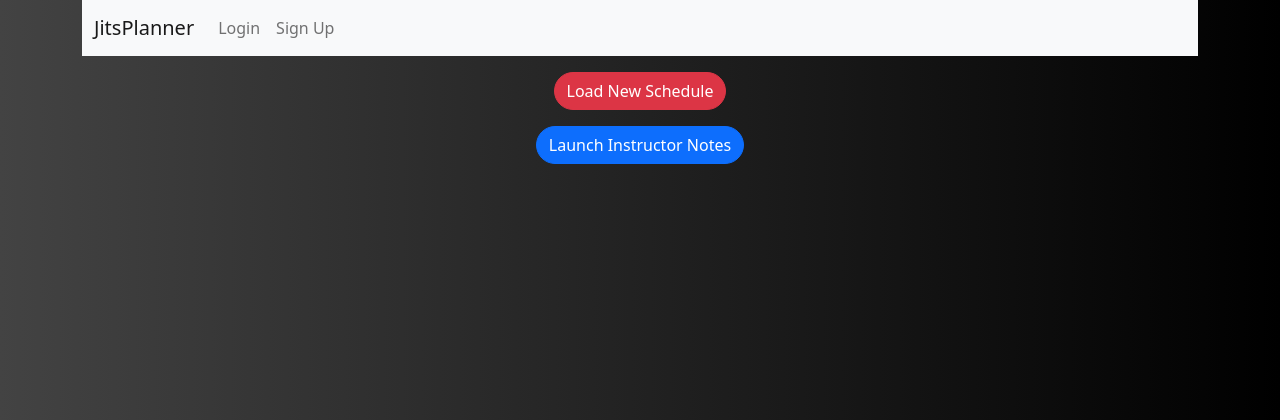
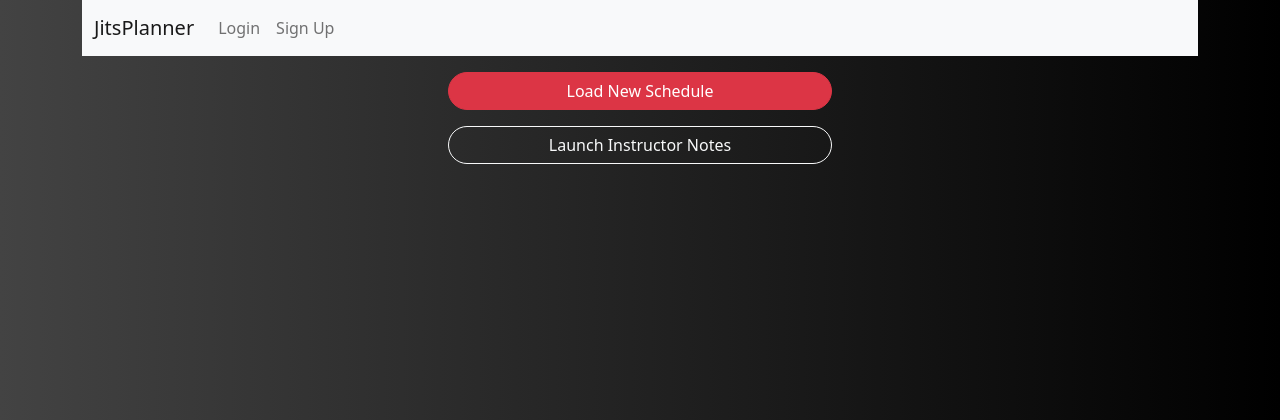
Before and after one commit to razorhollow/jits-lesson, a Django app: page /plan/ in a window 1280 px wide. Shown: the top 420 px of the page. Run offline with Django 4.2, Linux system fonts and the light colour scheme; tables that the repository leaves empty hold one stand-in row (values such as "Sample post").

Commit message:
style bottom buttons

```diff
--- a/main_app/static/css/base.css
+++ b/main_app/static/css/base.css
@@ -3,4 +3,5 @@
   background: #000000;  /* fallback for old browsers */
   background: -webkit-linear-gradient(to right, #434343, #000000);  /* Chrome 10-25, Safari 5.1-6 */
   background: linear-gradient(to right, #434343, #000000); /* W3C, IE 10+/ Edge, Firefox 16+, Chrome 26+, Opera 12+, Safari 7+ */
+  margin-bottom: 5vh;
 }
--- a/main_app/static/css/techniques/technique-index.css
+++ b/main_app/static/css/techniques/technique-index.css
@@ -3,6 +3,11 @@
   color: black;
 }
 
+.bottom-button {
+  min-width: 300px;
+  width: 30vw;
+}
+
 .card {
   min-height: 30vh;
 }
--- a/main_app/templates/main_app/technique_form.html
+++ b/main_app/templates/main_app/technique_form.html
@@ -18,7 +18,7 @@
   <table>
     {{ form.as_table }}
   </table>
-  <button type="submit" class="btn submit">Submit!</button>
+  <button type="submit" class="btn btn-outline-light mt-5 align-self-end">Submit!</button>
 </form>
 
 {% endblock %}
--- a/main_app/templates/techniques/index.html
+++ b/main_app/templates/techniques/index.html
@@ -11,7 +11,7 @@
 {% endblock %}
 
 {% block content %}
-<section class="d-flex justify-content-center w-90 flex-wrap">
+<section class="card-container d-flex justify-content-center w-90 flex-wrap">
   {% for technique in techniques %}
   <a href="{% url 'technique_detail' technique.id %}">
     <div class="card m-3" style="width: 18rem;">
--- a/main_app/templates/techniques/plan.html
+++ b/main_app/templates/techniques/plan.html
@@ -11,11 +11,11 @@
 {% endblock %}
 
 {% block content %}
-<section class="d-flex justify-content-between w-90 flex-wrap">
+<section class="d-flex justify-content-center w-90 flex-wrap">
   {% comment %} <h1>This Week's Topic: {{techniques.0.get_current_category}}</h1> {% endcomment %}
   {% for technique in techniques %}
   <a href="{% url 'technique_detail' technique.id %}">
-    <div class="card my-3" style="width: 18rem;">
+    <div class="card m-3" style="width: 18rem;">
       <img src="http://img.youtube.com/vi/{{ technique.thumbnail }}/sddefault.jpg" class="card-img-top" alt="...">
       <div class="card-body">
         <h5 class="card-title">{{ technique.name }}</h5>
@@ -28,10 +28,10 @@
 <section class="button-section d-flex flex-column justify-content-center align-items-center">
   <form action="{% url 'load_plan' %}" method="post">
     {% csrf_token %}
-    <button type="submit" class="btn btn-danger rounded-pill m-3">Load New Schedule</button>
+    <button type="submit" class="bottom-button btn btn-danger rounded-pill m-3">Load New Schedule</button>
   </form>
   <!-- Button trigger modal -->
-  <button type="button" class="btn btn-primary rounded-pill" data-bs-toggle="modal" data-bs-target="#staticBackdrop">
+  <button type="button" class="bottom-button btn btn-outline-light rounded-pill" data-bs-toggle="modal" data-bs-target="#staticBackdrop">
     Launch Instructor Notes
   </button>
 
```
